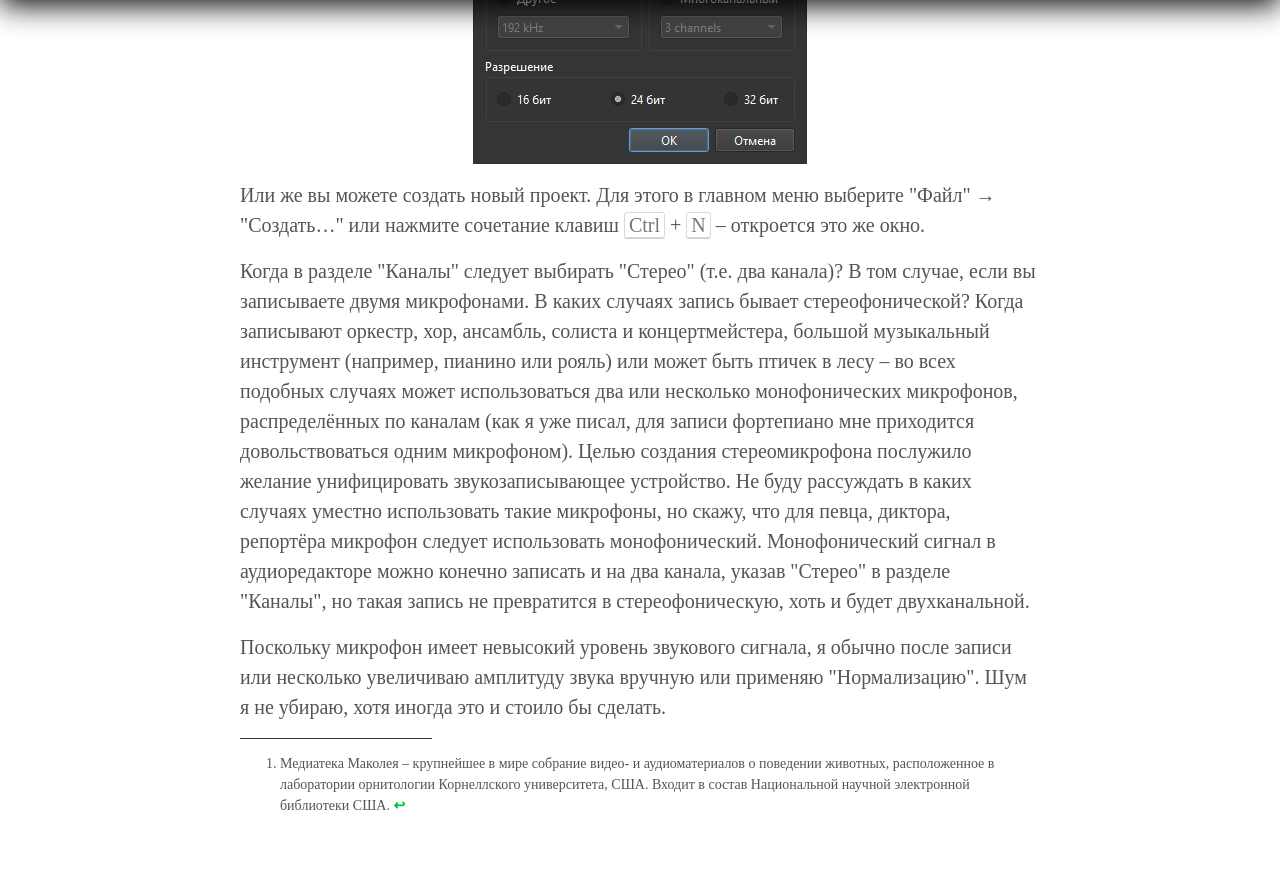
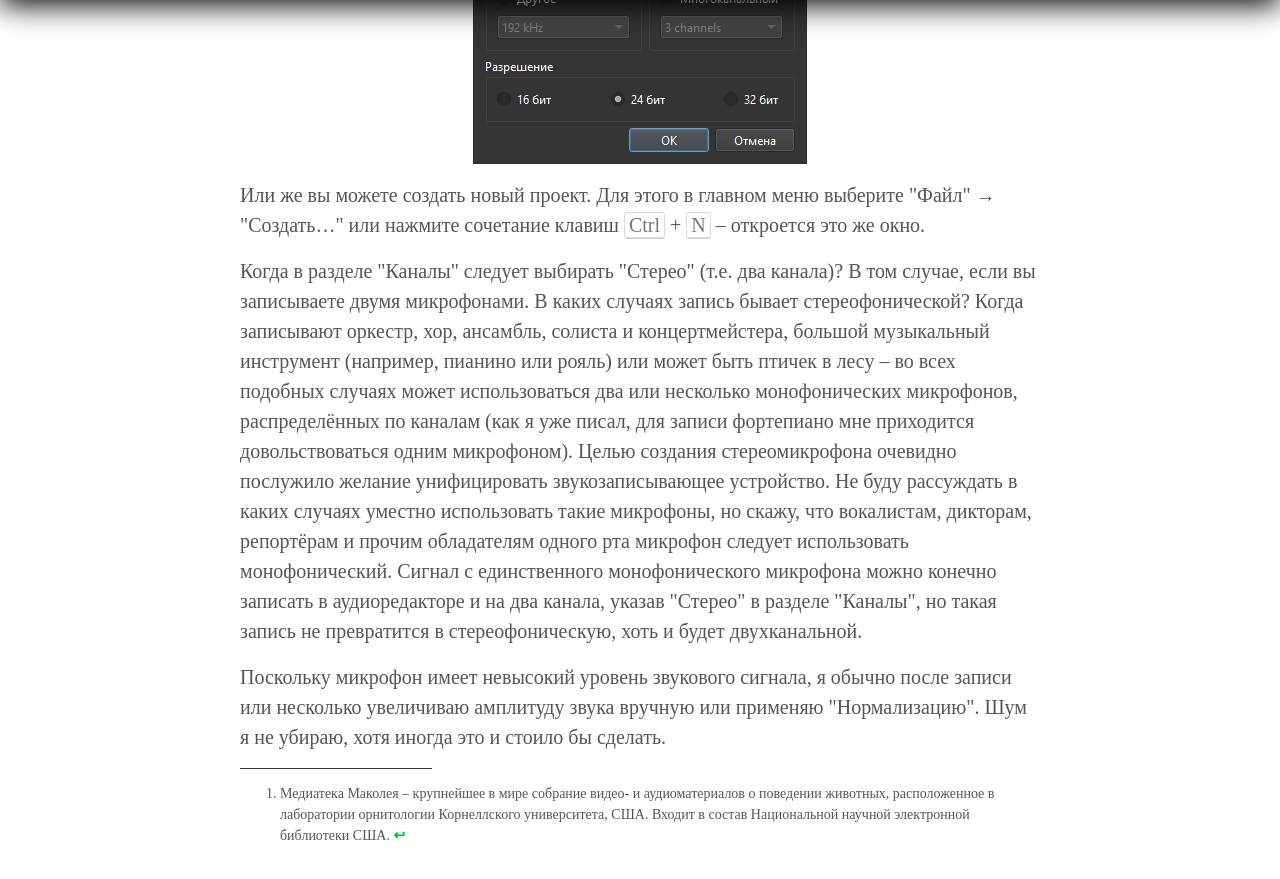
Before and after one commit to postolny/postolny.github.io, a Jekyll site: the page built from _posts/2023-03-07-ocenaudio.md, in a window 1280 px wide and 900 px high, scrolled down 14957 px. Shown: the top 879 px of the window. Built offline with Jekyll 4.4.1, drawn with Linux system fonts in a browser that asks for light colours.

Commit message:
Add files via upload

```diff
--- a/_posts/2023-03-07-ocenaudio.md
+++ b/_posts/2023-03-07-ocenaudio.md
@@ -148,7 +148,7 @@ _Franz Joseph Haydn_
 
 Или же вы можете создать новый проект. Для этого в главном меню выберите "Файл" → "Создать..." или нажмите сочетание клавиш <kbd>Ctrl</kbd> + <kbd>N</kbd> – откроется это же окно.
 
-Когда в разделе "Каналы" следует выбирать "Стерео" (т.е. два канала)? В том случае, если вы записываете двумя микрофонами. В каких случаях запись бывает стереофонической? Когда записывают оркестр, хор, ансамбль, солиста и концертмейстера, большой музыкальный инструмент (например, пианино или рояль) или может быть птичек в лесу – во всех подобных случаях может использоваться два или несколько монофонических микрофонов, распределённых по каналам (как я уже писал, для записи фортепиано мне приходится довольствоваться одним микрофоном). Целью создания стереомикрофона послужило желание унифицировать звукозаписывающее устройство. Не буду рассуждать в каких случаях уместно использовать такие микрофоны, но скажу, что для певца, диктора, репортёра микрофон следует использовать монофонический. Монофонический сигнал в аудиоредакторе можно конечно записать и на два канала, указав "Стерео" в разделе "Каналы", но такая запись не превратится в стереофоническую, хоть и будет двухканальной.
+Когда в разделе "Каналы" следует выбирать "Стерео" (т.е. два канала)? В том случае, если вы записываете двумя микрофонами. В каких случаях запись бывает стереофонической? Когда записывают оркестр, хор, ансамбль, солиста и концертмейстера, большой музыкальный инструмент (например, пианино или рояль) или может быть птичек в лесу – во всех подобных случаях может использоваться два или несколько монофонических микрофонов, распределённых по каналам (как я уже писал, для записи фортепиано мне приходится довольствоваться одним микрофоном). Целью создания стереомикрофона очевидно послужило желание унифицировать звукозаписывающее устройство. Не буду рассуждать в каких случаях уместно использовать такие микрофоны, но скажу, что вокалистам, дикторам, репортёрам и прочим обладателям одного рта микрофон следует использовать монофонический. Сигнал с единственного монофонического микрофона можно конечно записать в аудиоредакторе и на два канала, указав "Стерео" в разделе "Каналы", но такая запись не превратится в стереофоническую, хоть и будет двухканальной.
 
 Поскольку микрофон имеет невысокий уровень звукового сигнала, я обычно после записи или несколько увеличиваю амплитуду звука вручную или применяю "Нормализацию". Шум я не убираю, хотя иногда это и стоило бы сделать.
 
```
